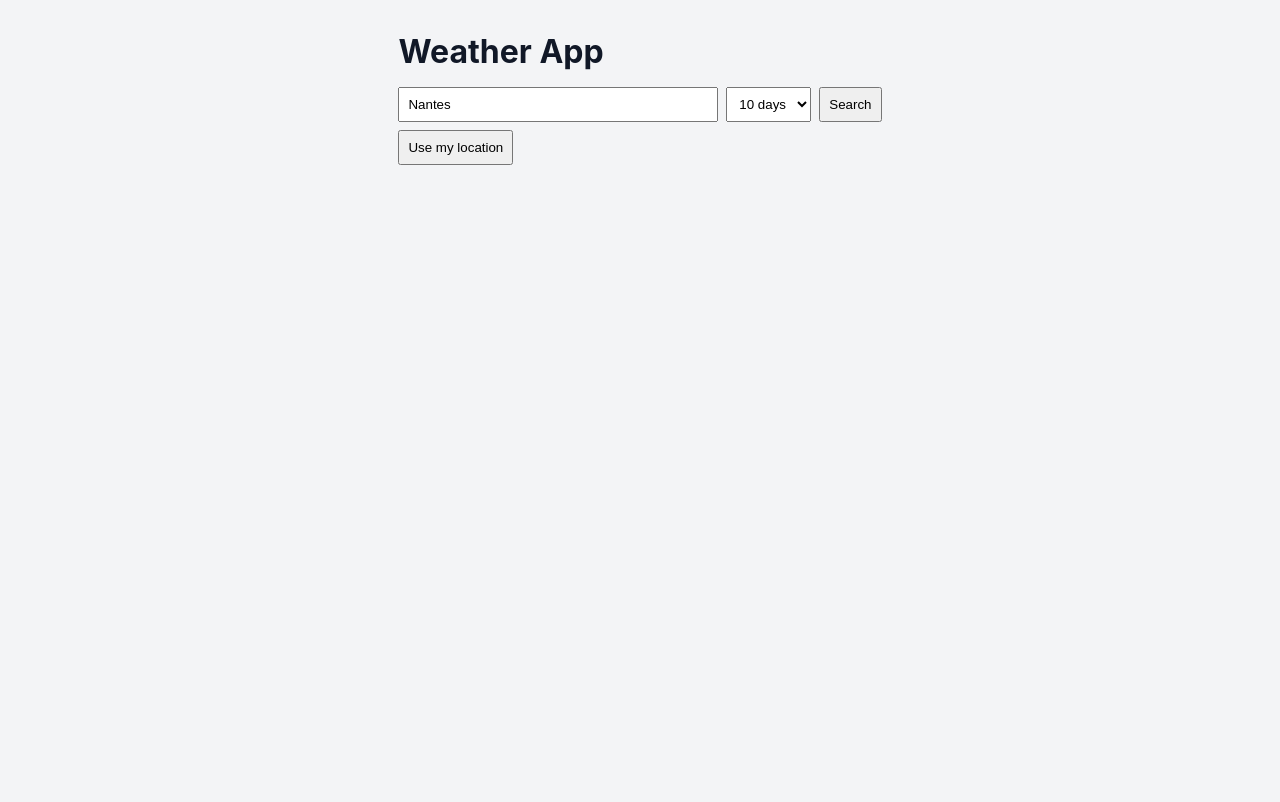
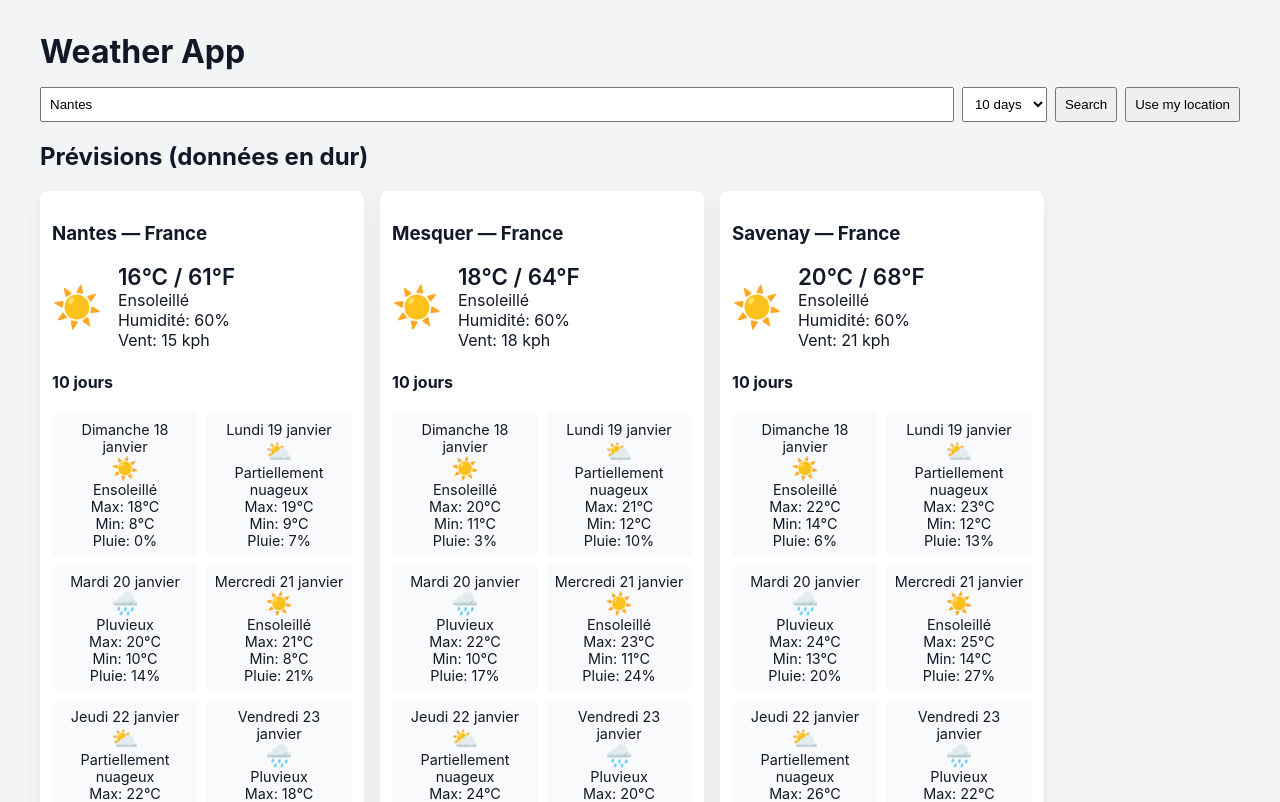
Before and after one commit to ctaque/weather-app-challenge, a React (Vite) app: page / in a window 1280 px wide. Shown: the top 802 px of the page. Built offline with nearby package versions, Linux system fonts and the light colour scheme.

Commit message:
make it better

```diff
--- a/src/App.tsx
+++ b/src/App.tsx
@@ -1,9 +1,11 @@
 import React, { useState } from 'react'
 import WeatherDisplay from './components/Weather'
+import WeatherGrid from './components/WeatherGrid'
 
 type WeatherData = any
 
 export default function App() {
+  // (garde ton code existant)
   const [query, setQuery] = useState('Nantes')
   const [days, setDays] = useState(10)
   const [loading, setLoading] = useState(false)
@@ -82,6 +84,9 @@ export default function App() {
       {error && <div className="error">Error: {error}</div>}
 
       {data && <WeatherDisplay data={data} />}
+
+      {/* Composant avec données en dur pour les 5 villes */}
+      <WeatherGrid />
     </div>
   )
 }
--- /dev/null
+++ b/src/components/WeatherGrid.tsx
@@ -0,0 +1,123 @@
+import React from 'react'
+import { format, addDays } from 'date-fns'
+import { fr } from 'date-fns/locale'
+
+type CityForecast = {
+  location: { name: string; region?: string; country?: string }
+  current: {
+    temp_c: number
+    temp_f: number
+    condition_text: string
+    humidity: number
+    wind_kph: number
+    emoji: string
+  }
+  forecast: {
+    forecastday: Array<{
+      date: string
+      day: {
+        maxtemp_c: number
+        mintemp_c: number
+        condition: { text: string; emoji: string }
+        daily_chance_of_rain: number
+      }
+    }>
+  }
+}
+
+function formatDate(dateStr: string) {
+  try {
+    const formatted = format(new Date(dateStr), 'EEEE d MMMM', { locale: fr })
+    return formatted.charAt(0).toUpperCase() + formatted.slice(1)
+  } catch {
+    return dateStr
+  }
+}
+
+// Génère des prévisions "en dur" (déterministes) pour 10 jours à partir d'aujourd'hui
+function makeForecastForCity(cityIndex: number, cityName: string): CityForecast {
+  const today = new Date()
+  const forecastday = Array.from({ length: 10 }).map((_, i) => {
+    // Valeurs déterministes (pas de random) basées sur index ville et jour
+    const base = 10 + cityIndex * 2 // base de température selon la ville
+    const maxtemp_c = Math.round(base + 8 + (i % 5))
+    const mintemp_c = Math.round(base - 2 + ((i + cityIndex) % 3))
+    const chance = (i * 7 + cityIndex * 3) % 100
+    // Simple choix d'icone/texte suivant i % 3
+    const cond = [ ['Ensoleillé', '☀️'], ['Partiellement nuageux', '⛅'], ['Pluvieux', '🌧️'] ][i % 3]
+    const date = addDays(today, i)
+    const dateStr = date.toISOString().slice(0, 10)
+    return {
+      date: dateStr,
+      day: {
+        maxtemp_c,
+        mintemp_c,
+        condition: { text: cond[0], emoji: cond[1] },
+        daily_chance_of_rain: chance
+      }
+    }
+  })
+
+  const current = {
+    temp_c: forecastday[0].day.maxtemp_c - 2,
+    temp_f: Math.round((forecastday[0].day.maxtemp_c - 2) * 9 / 5 + 32),
+    condition_text: forecastday[0].day.condition.text,
+    humidity: 60,
+    wind_kph: 15 + cityIndex * 3,
+    emoji: forecastday[0].day.condition.emoji
+  }
+
+  return {
+    location: { name: cityName, region: '', country: 'France' },
+    current,
+    forecast: { forecastday }
+  }
+}
+
+const CITIES = ['Nantes', 'Mesquer', 'Savenay', 'Ancenis', 'Rennes']
+
+export default function WeatherGrid() {
+  const dataList: CityForecast[] = CITIES.map((c, idx) => makeForecastForCity(idx, c))
+
+  return (
+    <div>
+      <h2>Prévisions (données en dur)</h2>
+      <div className="multi-grid">
+        {dataList.map((data) => (
+          <div className="multi-item" key={data.location.name}>
+            <h3>
+              {data.location.name}
+              {data.location.region ? `, ${data.location.region}` : ''} — {data.location.country}
+            </h3>
+
+            <div className="current">
+              <div style={{ fontSize: 40 }}>{data.current.emoji}</div>
+              <div>
+                <div className="temp">{data.current.temp_c}°C / {data.current.temp_f}°F</div>
+                <div>{data.current.condition_text}</div>
+                <div>Humidité: {data.current.humidity}%</div>
+                <div>Vent: {data.current.wind_kph} kph</div>
+              </div>
+            </div>
+
+            <div className="forecast">
+              <h4>10 jours</h4>
+              <div className="forecast-list">
+                {data.forecast.forecastday.map((day) => (
+                  <div className="forecast-item" key={day.date}>
+                    <div className="date">{formatDate(day.date)}</div>
+                    <div style={{ fontSize: 22 }}>{day.day.condition.emoji}</div>
+                    <div>{day.day.condition.text}</div>
+                    <div>Max: {day.day.maxtemp_c}°C</div>
+                    <div>Min: {day.day.mintemp_c}°C</div>
+                    <div>Pluie: {day.day.daily_chance_of_rain}%</div>
+                  </div>
+                ))}
+              </div>
+            </div>
+          </div>
+        ))}
+      </div>
+    </div>
+  )
+}
--- a/src/styles.css
+++ b/src/styles.css
@@ -19,7 +19,7 @@ body {
 
 .container {
   width: 100%;
-  max-width: 780px;
+  max-width: 1200px;
 }
 
 h1 {
@@ -68,7 +68,7 @@ h1 {
 
 .forecast-list {
   display: flex;
-  gap: 1rem;
+  gap: 0.5rem;
   flex-wrap: wrap;
   margin-top: 0.5rem;
 }
@@ -77,11 +77,23 @@ h1 {
   background: #f9fafb;
   padding: 0.5rem;
   border-radius: 6px;
-  width: 150px;
+  width: 130px;
   text-align: center;
+  font-size: 0.9rem;
 }
 
-.error {
-  color: #b91c1c;
-  margin-bottom: 1rem;
+/* --- Styles pour la grille multi-villes --- */
+.multi-grid {
+  display: flex;
+  gap: 1rem;
+  flex-wrap: wrap; /* permet le retour à la ligne automatique */
+  align-items: flex-start;
 }
+
+.multi-item {
+  flex: 0 1 300px; /* largeur souhaitée par item, mais diminue si l'espace est limité */
+  background: var(--card);
+  border-radius: 8px;
+  padding: 0.75rem;
+  box-shadow: 0 6px 18px rgba(0,0,0,0.06);
+}
```
